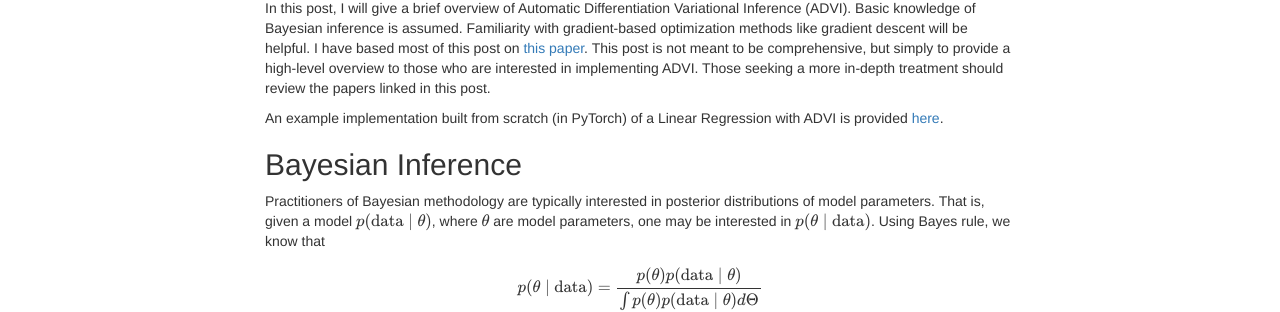
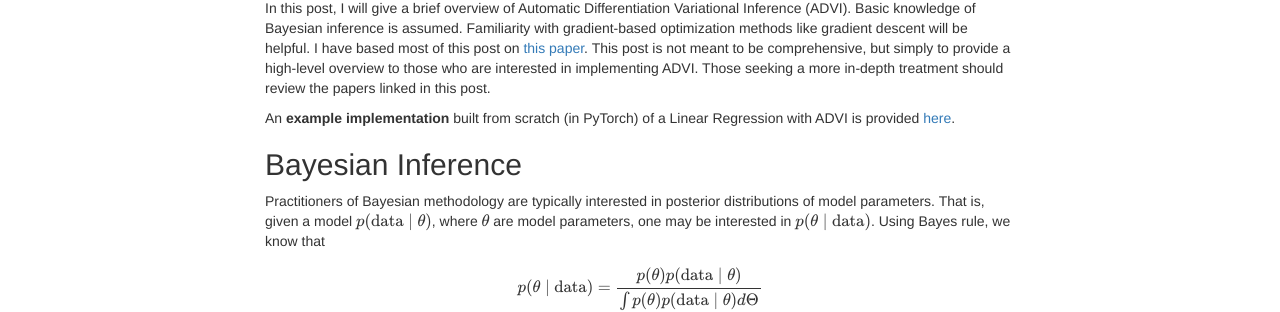
Before and after one commit to luiarthur/statorial, a Jekyll site: the page built from docs/_varinf/2019-02-24-introvi.md, in a window 1280 px wide and 900 px high. Shown: the part 223-535 px from the top of the window. Built offline with Jekyll 4.4.1, drawn with Linux system fonts in a browser that asks for light colours; formulas are drawn with MathJax 3; comment, search, counter and statistics services are not loaded.

```diff
--- a/docs/_varinf/2019-02-24-introvi.md
+++ b/docs/_varinf/2019-02-24-introvi.md
@@ -22,7 +22,7 @@ not meant to be comprehensive, but simply to provide a high-level overview to
 those who are interested in implementing ADVI. Those seeking a more in-depth
 treatment should review the papers linked in this post.
 
-An example implementation built from scratch (in PyTorch) of a Linear
+An **example implementation** built from scratch (in PyTorch) of a Linear
 Regression with ADVI is provided [here][5].
 
 ## Bayesian Inference
```
